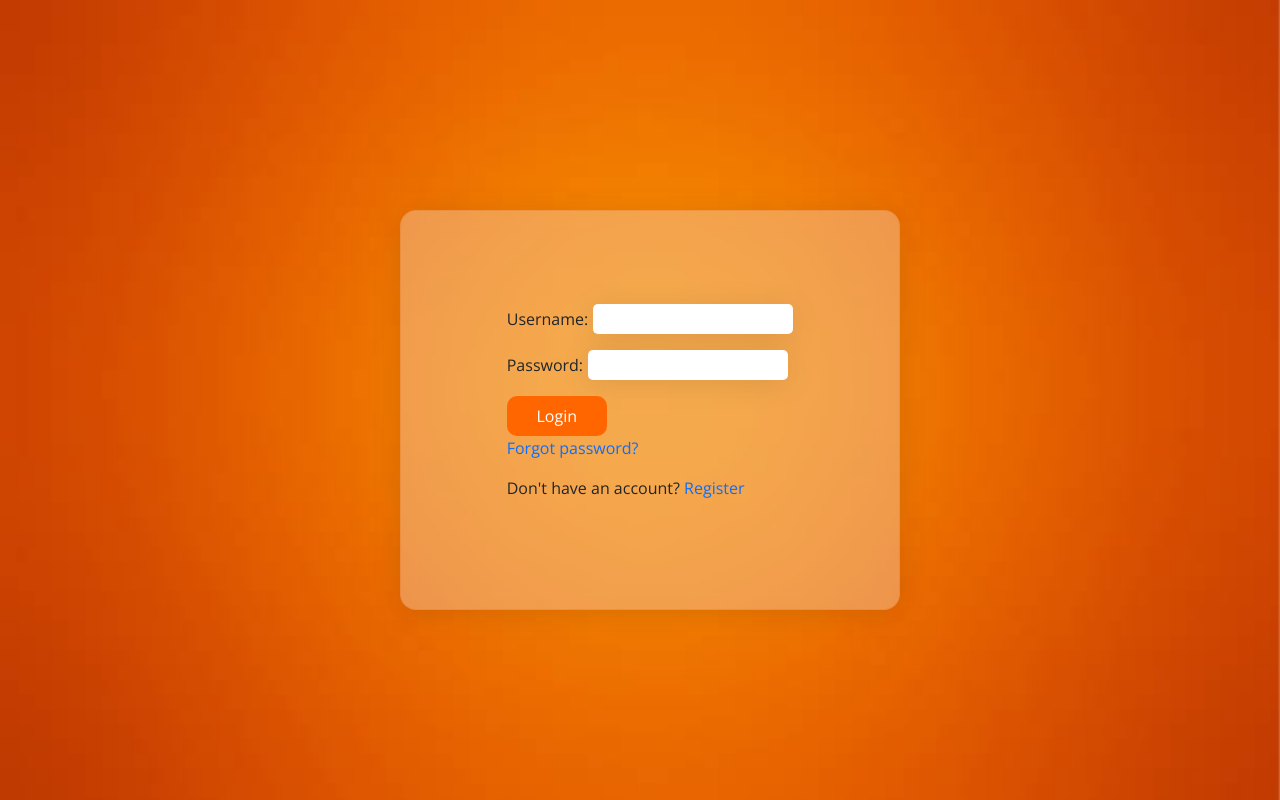
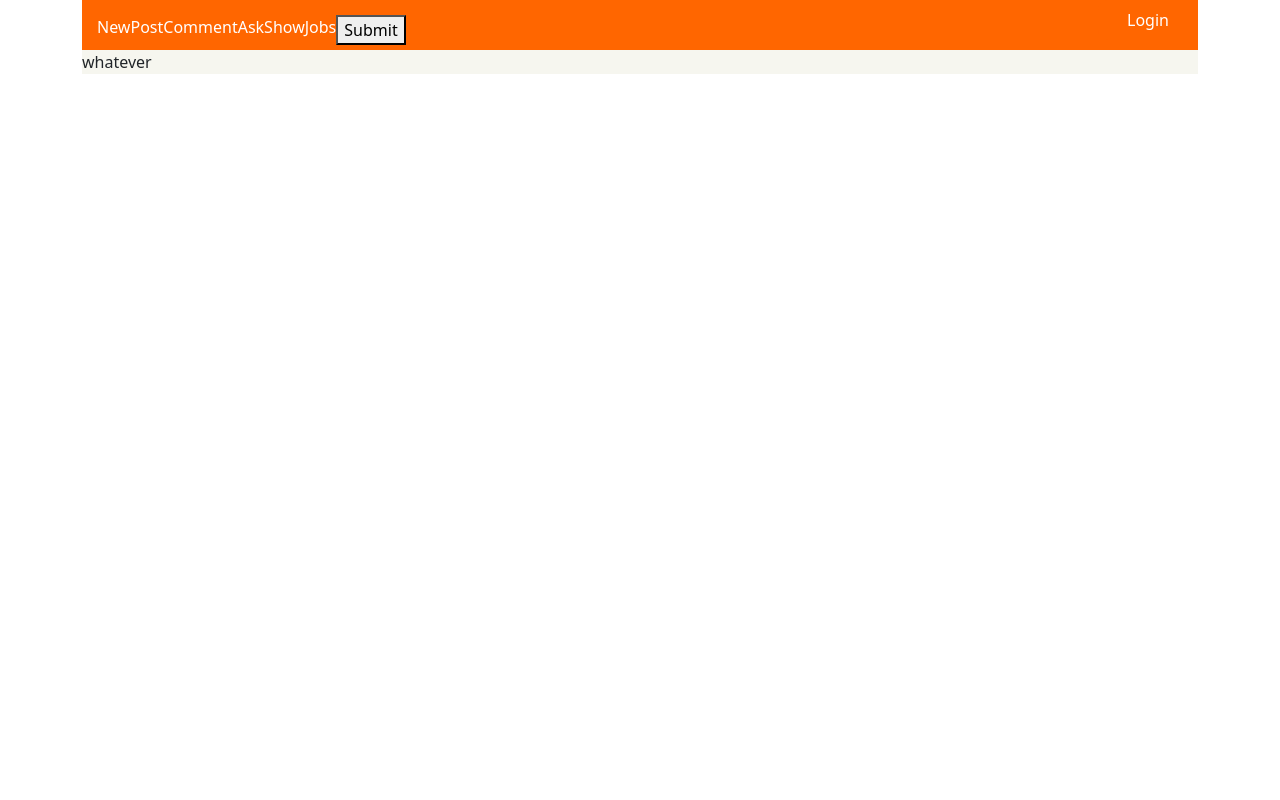
Before and after one commit to ruzabaj/hackerNews-clone, a React (Create React App) app: page / in a window 1280 px wide. Built offline with nearby package versions, Linux system fonts and the light colour scheme.

Commit message:
navbar html and css

```diff
--- a/src/components/Navbar.js
+++ b/src/components/Navbar.js
@@ -1,13 +1,34 @@
-import React from 'react'
+import React from "react";
+import "../scss/navbar.scss";
 
 const Navbar = () => {
   return (
-    <div>
-        <div className='navbar-top'>
+    <div className="container">
+      <div className="navbar-top">
+        <div>
+          <ul>
+            <li>New</li>
+            <li>Post</li>
+            <li>Comment</li>
+            <li>Ask</li>
+            <li>Show</li>
+            <li>Jobs</li>
+            <button type="submit" className="btn-submit">
+              Submit
+            </button>
+          </ul>
+        </div>
+        <div>
+          <button type="submit" className="btn-login">
+            Login
+          </button>
+        </div>
+      </div>
+      <div className="contents">
+          <p>whatever</p>
+      </div>
+    </div>
+  );
+};
 
-        </div>
-    </div>
-  )
-}
-
-export default Navbar
+export default Navbar;
--- a/src/index.js
+++ b/src/index.js
@@ -1,16 +1,21 @@
 import React from 'react';
 import ReactDOM from 'react-dom/client';
 import App from './App';
+import Navbar from './components/Navbar';
 import reportWebVitals from './reportWebVitals';
 
-import Login from './components/Login'
+// import Login from './components/Login'
+// import Reset  from './components/Reset/index'
+
 import './scss/login.scss'
 
 const root = ReactDOM.createRoot(document.getElementById('root'));
 root.render(
   <React.StrictMode>
     <App />
-    <Login/>
+    {/* <Login/> */}
+    {/* <Reset/> */}
+    <Navbar/>
   </React.StrictMode>
 );
 
--- a/src/scss/_config.scss
+++ b/src/scss/_config.scss
@@ -1,4 +1,6 @@
 $background-color: rgba(244, 218, 200, 0.38);
+$background-secondary:#F6F6EF;
+$primary-color:white;
 $navbar-button-color: #FF6600;
 $border-container:rgba(234, 117, 34, 0.28);
 $box-shadow-container:rgba(0, 0, 0, 0.1);
--- /dev/null
+++ b/src/scss/navbar.scss
@@ -0,0 +1,19 @@
+@import "./config";
+
+.navbar-top {
+  background-color: $navbar-button-color;
+  color: $primary-color;
+  height: 50px;
+  display: flex;
+  justify-content: space-between;
+}
+
+.navbar-top ul {
+  display: flex;
+  list-style: none;
+  margin: 5px;
+  padding: 10px;
+}
+.contents{
+    background-color: $background-secondary;
+}
```
